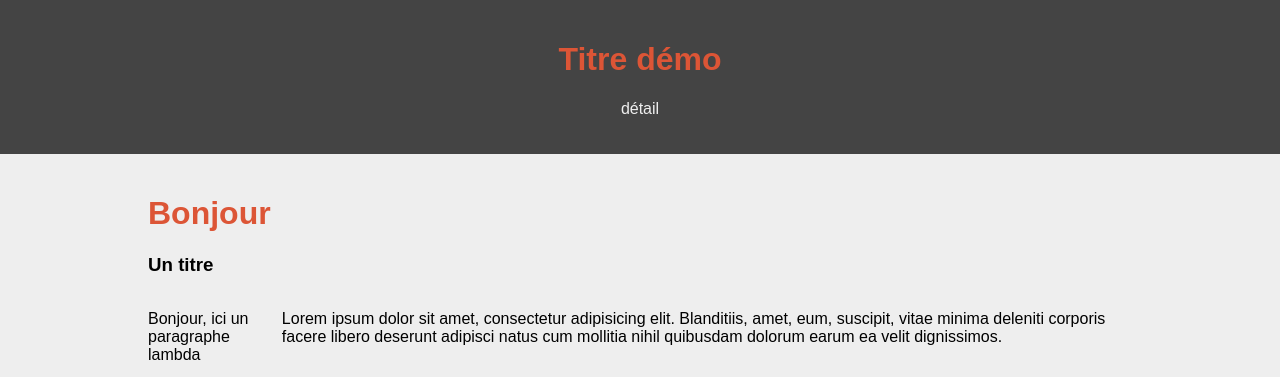
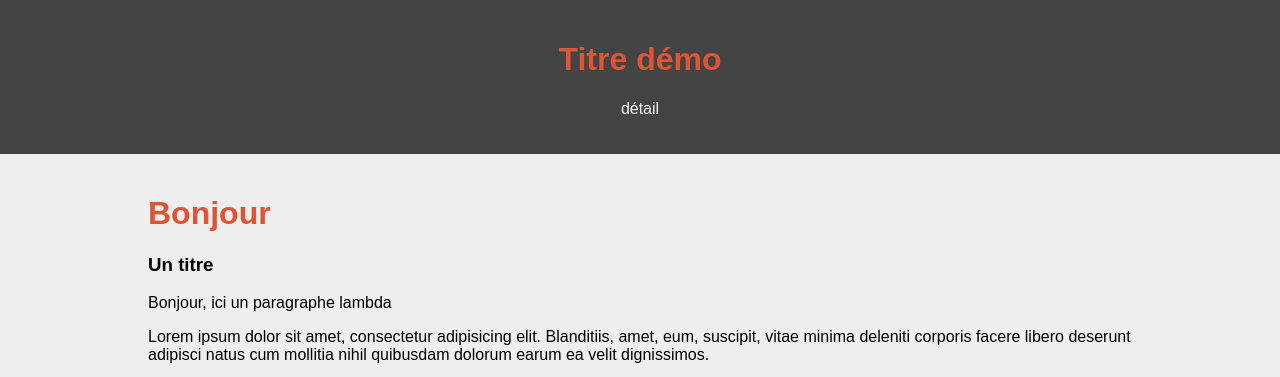
Before and after one commit to RaptorFoux/learngit, a PHP site: page /index.html in a window 1280 px wide. Shown: the top 377 px of the page. Run offline with PHP 8.4, Linux system fonts and the light colour scheme.

Commit message:
suppression du flex

```diff
--- a/modele/css/style.css
+++ b/modele/css/style.css
@@ -39,9 +39,9 @@ main {
     margin: 0 auto;
 }
 
-div {
+/*div {
 	display: flex;
-}
+}*/
 
 footer {
     color: white;
```
